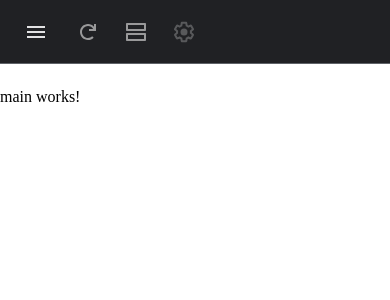
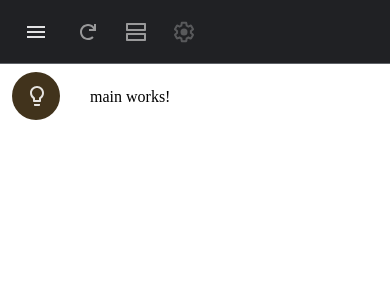
Before and after one commit to angelortizv/ng-keep-clone, an Angular app: page / in a window 390 px wide. Shown: the top 300 px of the page. Built offline with nearby package versions, Linux system fonts and the light colour scheme.

Commit message:
feat(sidebar): add toggle functionality via shared service and collapseSideBar method

```diff
--- a/src/app/components/main/main.component.html
+++ b/src/app/components/main/main.component.html
@@ -1,4 +1,11 @@
 <app-navbar></app-navbar>
 <section class="main-section">
-  <p>main works!</p>
+  <div class="d-flex">
+    <div>
+      <app-sidenav></app-sidenav>
+    </div>
+    <div class="w-100 padding">
+      <p>main works!</p>
+    </div>
+  </div>
 </section>
--- a/src/app/components/main/main.component.ts
+++ b/src/app/components/main/main.component.ts
@@ -1,12 +1,15 @@
-import { Component } from '@angular/core';
+import { Component, OnInit } from '@angular/core';
 import { NavbarComponent } from "../navbar/navbar.component";
+import { SidenavComponent } from '../sidenav/sidenav.component';
 
 @Component({
   selector: 'app-main',
-  imports: [NavbarComponent],
+  imports: [NavbarComponent, SidenavComponent],
   templateUrl: './main.component.html',
   styleUrl: './main.component.scss'
 })
-export class MainComponent {
+export class MainComponent implements OnInit {
+  constructor() { }
 
+  ngOnInit(): void { }
 }
--- a/src/app/components/navbar/navbar.component.html
+++ b/src/app/components/navbar/navbar.component.html
@@ -1,7 +1,7 @@
 <section class="main-container">
     <div class="navbar">
         <div class="first-col">
-            <div class="pic-container H" >
+            <div class="pic-container H" (click)="closeSideBar()">
                 <img src="./assets/images/svg/menu.svg" class="menu-icon" alt="menu">
             </div>
             <div class="keep-img">
--- a/src/app/components/navbar/navbar.component.ts
+++ b/src/app/components/navbar/navbar.component.ts
@@ -1,4 +1,5 @@
-import { Component } from '@angular/core';
+import { Component, ElementRef, OnInit, ViewChild } from '@angular/core';
+import { SharedService } from '../../services/shared.service';
 
 @Component({
   selector: 'app-navbar',
@@ -7,6 +8,14 @@ import { Component } from '@angular/core';
   styleUrl: './navbar.component.scss'
 })
 
-export class NavbarComponent {
+
+export class NavbarComponent implements OnInit {
+  constructor(private Shared: SharedService) { }
+
+  closeSideBar() { this.Shared.closeSideBar.next(true) }
+
+  refresh() { window.location.reload() }
+
+  ngOnInit(): void { }
 
 }
--- /dev/null
+++ b/src/app/components/sidenav/sidenav.component.html
@@ -0,0 +1,8 @@
+<div sideBar class="main-sidebar">
+  <div>
+    <div [class.active]="router.url === '/'" class="item" routerLink="/">
+      <img src="./assets/images/svg/lamp.svg" alt="lamp" class="pic" />
+      <span class="text">sidenav</span>
+    </div>
+  </div>
+</div>
--- /dev/null
+++ b/src/app/components/sidenav/sidenav.component.scss
@@ -0,0 +1,251 @@
+.main-sidebar {
+  display: flex;
+  flex-direction: column;
+  width: 280px;
+  transition: width 0.08s;
+
+  @media (max-width: 599px) {
+    &:not(.close) {
+      position: fixed;
+      z-index: 100;
+      box-shadow: 0 16px 10px 0 rgb(0 0 0 / 14%), 0 11px 18px 0 rgb(0 0 0 / 12%),
+        0 13px 5px -1px rgb(0 0 0 / 20%);
+      height: 100vh;
+      background-color: #202124;
+    }
+  }
+
+  &.close {
+    width: 80px;
+
+    .item {
+      &.active {
+        width: 48px;
+        padding-left: 0;
+        margin-left: 12px;
+        border-radius: 50%;
+
+        img {
+          opacity: 0.87;
+        }
+      }
+
+      &:hover:not(.active) {
+        width: 48px;
+        height: 48px;
+        padding-left: 0;
+        margin-left: 12px;
+        border-radius: 50%;
+      }
+    }
+  }
+
+  .item {
+    box-sizing: border-box;
+    border: 1px solid transparent;
+    border-radius: 0 25px 25px 0;
+    color: #e8eaed;
+    display: flex;
+    align-items: center;
+    letter-spacing: 0.01785714em;
+    font-family: "Google Sans", Roboto, Arial, sans-serif;
+    font-size: 0.875rem;
+    font-weight: 500;
+    line-height: 1.25rem;
+    width: 100%;
+    height: 48px;
+    overflow: hidden;
+    cursor: pointer;
+    padding-left: 12px;
+    transition: all 0.08s;
+
+    .pic {
+      opacity: 0.54;
+      padding: 0 12px;
+    }
+
+    .text {
+      padding-left: 2px;
+      margin-left: 20px;
+      overflow: hidden !important;
+      text-overflow: ellipsis;
+      white-space: nowrap;
+    }
+
+    &.active {
+      background-color: #41331c;
+    }
+
+    &:hover:not(.active) {
+      background-color: #28292c;
+    }
+  }
+}
+
+.modal-container {
+  position: fixed;
+  display: none;
+  z-index: 1;
+  left: 0;
+  top: 0;
+  width: 100%;
+  height: 100%;
+  background-color: rgba(10, 10, 10, 40%);
+  overflow: hidden;
+
+  .modal {
+    position: absolute;
+    transform: translate(-50%, -50%);
+    left: 50%;
+    top: 40%;
+    transition: all 0.4s;
+    max-width: 300px;
+    width: 100%;
+  }
+}
+
+.label-modal-main {
+  background-color: #313235;
+  border-radius: 1px;
+  box-shadow: 0 1px 3px 0 rgb(0 0 0 / 60%), 0 4px 8px 3px rgb(0 0 0 / 30%);
+
+  input {
+    flex: 1 1 auto;
+    font-size: 14px;
+    font-weight: 500;
+    margin: 0 15px;
+    background-color: transparent;
+    border: none;
+    border-bottom: 1px solid transparent;
+    box-shadow: none;
+    color: #e8eaed;
+    font-family: "Roboto", arial, sans-serif;
+    height: 25px;
+    outline: none;
+    padding: 0;
+  }
+
+  input:focus {
+    border-bottom: 1px solid #5f6368;
+  }
+
+  input::placeholder {
+    color: #e8eaed;
+    opacity: 0.5;
+  }
+
+  %icons {
+    background-size: 18px 18px;
+    height: 24px;
+    opacity: 0.54;
+    width: 24px;
+    background-repeat: no-repeat;
+    background-position: center;
+  }
+
+  .cancel-icon {
+    background-image: url(/assets/images/svg/cancel.svg) !important;
+    @extend %icons;
+  }
+
+  .header {
+    padding: 15px;
+
+    .error {
+      color: #f6aea9;
+      cursor: default;
+      font-size: smaller;
+      font-style: italic;
+      padding: 10px;
+      font-family: "Roboto", arial, sans-serif;
+      font-size: 12.5px;
+    }
+
+    p {
+      color: #e8eaed;
+      letter-spacing: 0.00625em;
+      font-family: "Google Sans", Roboto, Arial, sans-serif;
+      font-size: 1rem;
+      font-weight: 500;
+      line-height: 1.5rem;
+      height: 25px;
+      margin: 0;
+    }
+
+    .input-container {
+      display: flex;
+      align-items: center;
+      height: 45px;
+
+      .plus-icon {
+        background-image: url(/assets/images/svg/plus.svg);
+        @extend %icons;
+      }
+
+      .check-icon {
+        @extend %icons;
+        background-image: url(/assets/images/svg/check3.svg);
+      }
+    }
+
+    .labels-container {
+      @extend .input-container;
+
+      .label-icon {
+        background-image: url(/assets/images/svg/label-filled.svg);
+        @extend %icons;
+      }
+
+      .pen-icon {
+        background-image: url(/assets/images/svg/pen-filled.svg);
+        @extend %icons;
+      }
+
+      .trash-icon {
+        background-image: url(/assets/images/svg/trash-filled.svg);
+        @extend %icons;
+      }
+
+      input:focus + .pen-icon {
+        background-image: url(/assets/images/svg/check3.svg);
+      }
+
+      .label-icon:hover {
+        background-image: url(/assets/images/svg/trash-filled.svg);
+      }
+    }
+  }
+
+  .footer {
+    border-top: 1px solid #5f6368;
+    padding: 15px 10px;
+    text-align: right;
+
+    div {
+      box-sizing: border-box;
+      color: #dadce0;
+      overflow: hidden;
+      text-overflow: ellipsis;
+      white-space: nowrap;
+      letter-spacing: 0.01785714em;
+      font-family: "Google Sans", Roboto, Arial, sans-serif;
+      font-size: 0.875rem;
+      font-weight: 500;
+      line-height: 1.25rem;
+      height: 36px;
+      padding: 8px 24px;
+      border-radius: 4px;
+      display: inline-block;
+    }
+
+    div:hover {
+      background-color: rgba(154, 160, 166, 0.039);
+      cursor: pointer;
+    }
+  }
+}
+
+.disabled {
+  cursor: not-allowed !important;
+  opacity: 0.25;
+}
--- /dev/null
+++ b/src/app/components/sidenav/sidenav.component.ts
@@ -0,0 +1,27 @@
+import { Component, OnInit } from '@angular/core';
+import { Router } from '@angular/router';
+import { SharedService } from '../../services/shared.service';
+
+
+@Component({
+  selector: 'app-sidenav',
+  imports: [],
+  templateUrl: './sidenav.component.html',
+  styleUrl: './sidenav.component.scss'
+})
+export class SidenavComponent implements OnInit {
+
+  constructor(public Shared: SharedService, public router: Router) { }
+
+  collapseSideBar() {
+    document.querySelector('[sideBar]')?.classList.toggle('close')
+  }
+
+  ngOnInit(): void {
+    this.Shared.closeSideBar.subscribe(x => { if (x) this.collapseSideBar() })
+    if (window.innerWidth <= 600) {
+      this.collapseSideBar()
+    }
+  }
+
+}
--- /dev/null
+++ b/src/app/services/shared.service.ts
@@ -0,0 +1,14 @@
+import { Injectable } from '@angular/core';
+import { Subject } from 'rxjs';
+declare var Snackbar: any
+@Injectable({
+    providedIn: 'root'
+})
+export class SharedService {
+
+    constructor() {
+    }
+
+    closeSideBar = new Subject<boolean>()
+
+}
```
Also changed, not shown: 1 other file (tests, documents, lock files or other folders).
